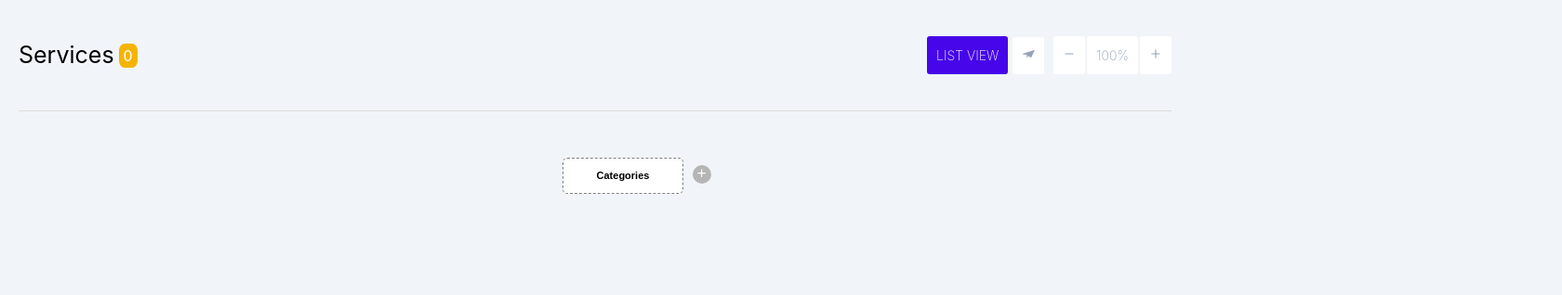
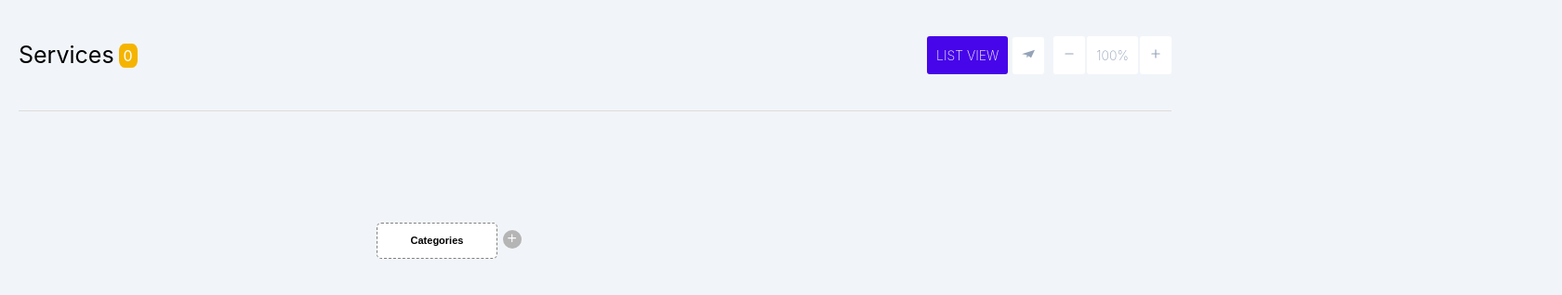
Before and after one commit to ead8/Abyss-task, a React (Vite) app: page / in a window 1280 px wide. Shown: the top 318 px of the page at 93% size, 1680 px wide, since content can reach past the window. Built offline with nearby package versions, Linux system fonts and the light colour scheme.

Commit message:
update on new node position

```diff
--- a/src/App.tsx
+++ b/src/App.tsx
@@ -3,11 +3,11 @@ import Header from "./components/Header";
 import Tree from "./components/Tree";
 
 function App() {
-  const [zoomPercentage, setZoomPercentage] = useState(100);
+  const [zoomPercentage, setZoomPercentage] = useState<number>(100);
   const treeRef = useRef<HTMLDivElement>(null);
 
-  const [dragging, setDragging] = useState(false);
-  const [position, setPosition] = useState({ x: 600, y: 150 });
+  const [dragging, setDragging] = useState<boolean>(false);
+  const [position, setPosition] = useState<{ x: number; y: number }>({ x: 400, y: 100 });
   const dragStart = useRef({ x: 0, y: 0 });
 
   const handleMouseDown = (e: React.MouseEvent) => {
@@ -32,8 +32,8 @@ function App() {
   };
   const handleCenter = () => {
     setPosition({
-      x: 200,
-      y: 200,
+      x: 300,
+      y: 100,
     });
   };
 
--- a/src/components/Node.tsx
+++ b/src/components/Node.tsx
@@ -48,7 +48,7 @@ const NodeComponent: React.FC<NodeComponentProps> = ({
       id: Math.random().toString(36).substring(2, 9),
       label: newLabel,
       children: [],
-      color: node.children.length > 0 ? node.children[0].color : generateColor(node.color), // Use the first child's color, if available
+      color: node.children.length > 0 ? node.children[0].color : generateColor(node.color),
     };
 
     const updatedNodes = [...nodes];
@@ -147,7 +147,7 @@ const NodeComponent: React.FC<NodeComponentProps> = ({
                 className="tree button delete"
                 onClick={() => deleteNode(node.id)}
               >
-                <span>X</span>
+                <span> x</span>
               </button>
             </>
           )}
@@ -175,8 +175,8 @@ const NodeComponent: React.FC<NodeComponentProps> = ({
             onChange={(e) => setNewLabel(e.target.value)}
             className="node-input"
           />
-          <button className="tree button">
-            <FiPlus />
+          <button className="tree mark remove-edit" >
+              x
           </button>
           <button onClick={addNode} className="tree mark">
             <IoMdCheckmark className="mark" />
--- a/src/components/Tree.tsx
+++ b/src/components/Tree.tsx
@@ -40,12 +40,12 @@ const Tree: React.FC<TreeProps> = ({
       ref={treeRef}
       className="tree tree-container"
       style={{
-        position: "fixed",
+        position: "relative",
         left: position.x,
         top: position.y,
         transform: `scale(${scaleFactor})`,
         cursor: "move",
-        minWidth: "100%"
+        minWidth: "100%",
       }}
       onMouseDown={handleMouseDown}
       onMouseMove={handleMouseMove}
--- a/src/components/tree.css
+++ b/src/components/tree.css
@@ -23,7 +23,7 @@
   top: 0;
   right: 70%;
   border-top: 1px solid #ccc;
-  width: 60%;
+  width: 70%;
   height: 20px;
 }
 .tree li::after {
@@ -31,11 +31,7 @@
   left: 30%;
   border-left: 1px solid #ccc;
 }
-.tree li::before {
-  left: auto;
-  right: 50%;
-  border-right: 1px solid #ccc;
-}
+
 /* remove left-right connectors from elements without any siblings*/
 .tree li:only-child::after,
 .tree li:only-child::before {
@@ -66,7 +62,7 @@
   content: "";
   position: absolute;
   top: 0;
-  left: 47%;
+  left: 50%;
   border-left: 1px solid #ccc;
   width: 0;
   height: 20px;
@@ -78,7 +74,7 @@
   text-decoration: none;
   color: #666;
   font-size: 11px;
-  margin-right: 10px;
+  margin-right: 6px;
   border-radius: 5px;
   transition: all 0.5s;
 }
@@ -87,6 +83,7 @@
   all: unset;
   padding: 5px 5px;
   background: #fff;
+  color: #666;
 }
 
 .tree .button {
@@ -126,10 +123,18 @@
 
 .mark {
   border: none;
-  background-color: green;
+  background-color: rgb(14, 185, 14);
   border-radius: 50%;
   padding: 1px 2.5px;
   color: white;
+  font-size: 16px;
+}
+
+.remove-edit{
+  background:yellow;
+  margin:0 4px;
+  width: 20px;
+  height: 20px;
 }
 
 .popup-container {
@@ -155,4 +160,5 @@
   height: 50px;
   width: 100px;
   height: 40px;
+  margin-right: 5px;
 }
--- a/src/index.css
+++ b/src/index.css
@@ -14,7 +14,7 @@
 
 body,
 html {
-  min-height: 100%;
+  min-height: 100vh;
   min-width: 100%;
   background: #f1f5f9;
   color: #94a3b8;
```
